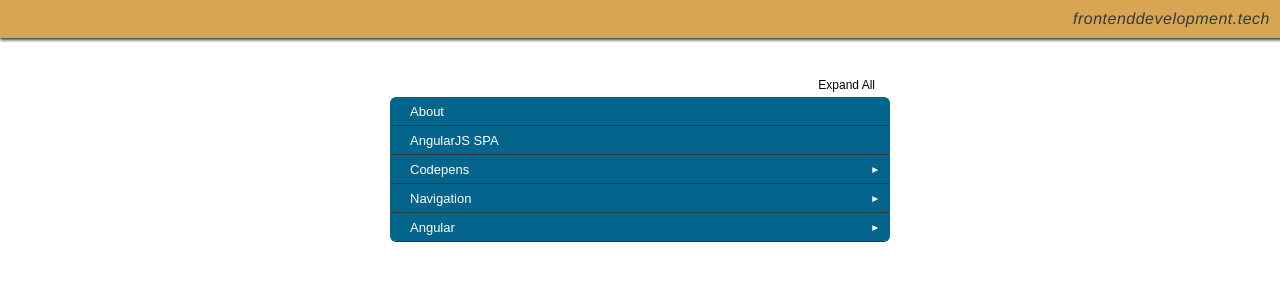
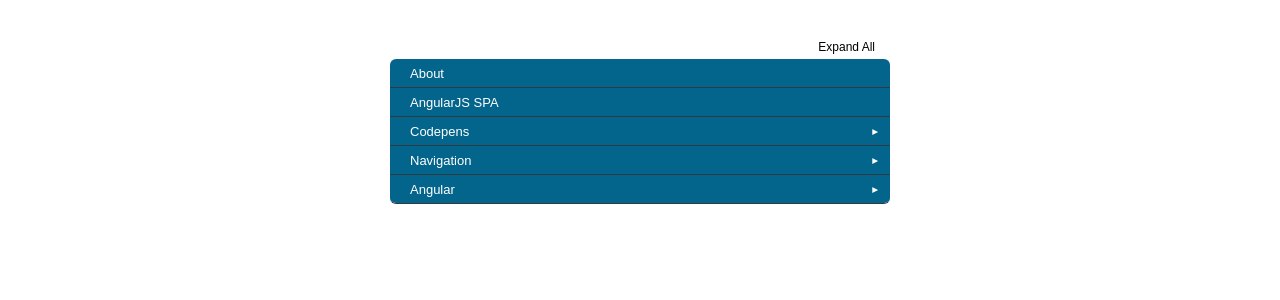
Before and after one commit to eastcoastdeveloper/Angular-Dynamic-Sidebar, an Angular app: page / in a window 1280 px wide. Shown: the top 300 px of the page. Built offline with nearby package versions, Linux system fonts and the light colour scheme.

Commit message:
2 files modified

```diff
--- a/src/index.html
+++ b/src/index.html
@@ -1,4 +1 @@
-<a class="website" href="https://frontenddevelopment.tech/" target="_blank"
-  >frontenddevelopment.tech</a
->
 <my-app>loading</my-app>
--- a/src/styles.scss
+++ b/src/styles.scss
@@ -1,18 +1,6 @@
 html,
 body {
   margin: 0;
-}
-.website {
-  font: italic 16px helvetica;
-  letter-spacing: 0.5px;
-  display: block;
-  cursor: pointer;
-  color: #313b3f;
-  box-shadow: 1px 1px 3px 1px #313b3f;
-  background-color: rgb(216, 166, 82);
-  padding: 10px;
-  text-decoration: none;
-  text-align: right;
 }
 
 @media screen and (max-width: 768px) {
```
